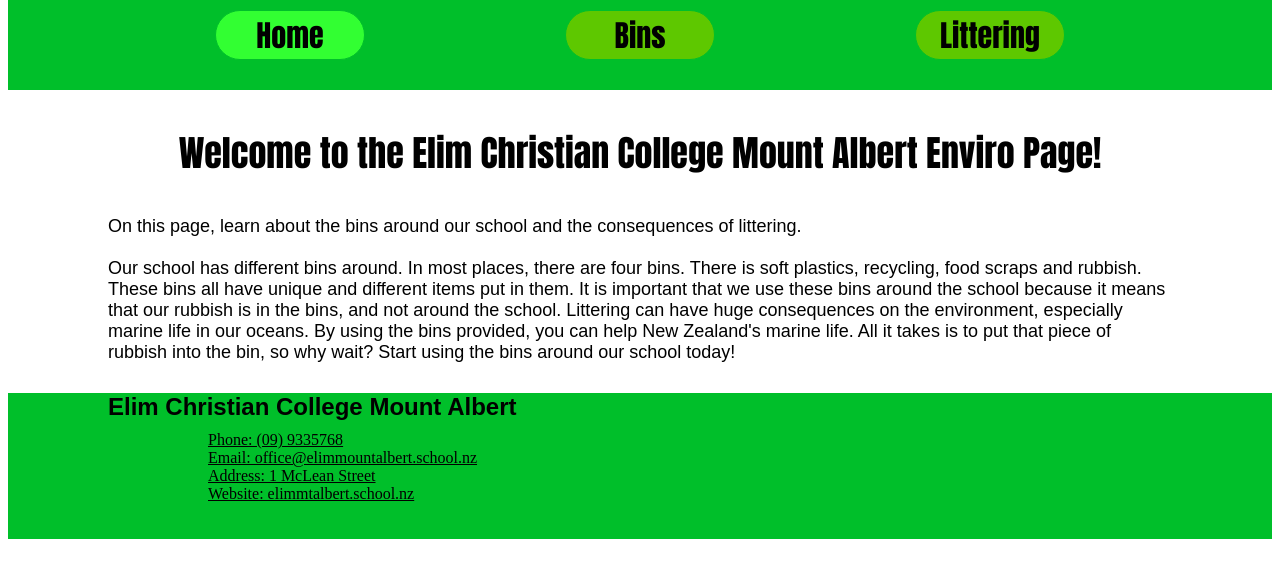
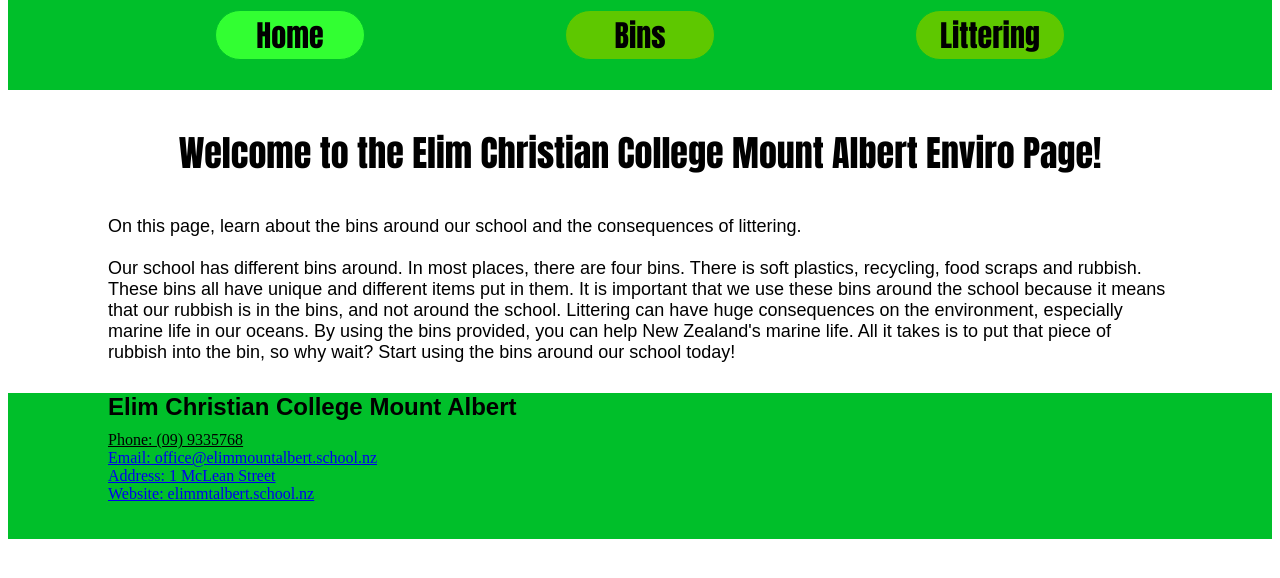
Before and after one commit to Isaac-Hydes/stackblitz-starters-drnrb42t, a website: page index.html in a window 1280 px wide. Shown: the part 126-704 px from the top of the page. Drawn offline with Linux system fonts and the light colour scheme; a web font is replaced by a local one.

Commit message:
margin left footer fix

```diff
--- a/index.html
+++ b/index.html
@@ -40,16 +40,16 @@
 <footer>
     <div class = 'footer'>
         <h5>Elim Christian College Mount Albert</h5>
-        <a class = 'footer'>
+        <a>
             Phone: (09) 9335768</a>
         <br>
-        <a href = formula1.com  class = 'footer'>
+        <a href = formula1.com>
             Email: office@elimmountalbert.school.nz</a>
         <br>
-        <a href = 'https://www.google.com/maps/place/Elim+Christian+College+Mt+Albert/@-36.8891302,174.7091791,663m/data=!3m2!1e3!4b1!4m6!3m5!1s0x6d0d46e7eb3b1ebf:0x7ee3361b9592acaf!8m2!3d-36.8891345!4d174.711754!16s%2Fg%2F11b6ntwdg9!5m1!1e1?entry=ttu&g_ep=EgoyMDI1MDYyMi4wIKXMDSoASAFQAw%3D%3D' class = 'footer'>
+        <a href = 'https://www.google.com/maps/place/Elim+Christian+College+Mt+Albert/@-36.8891302,174.7091791,663m/data=!3m2!1e3!4b1!4m6!3m5!1s0x6d0d46e7eb3b1ebf:0x7ee3361b9592acaf!8m2!3d-36.8891345!4d174.711754!16s%2Fg%2F11b6ntwdg9!5m1!1e1?entry=ttu&g_ep=EgoyMDI1MDYyMi4wIKXMDSoASAFQAw%3D%3D'>
             Address: 1 McLean Street</a>
         <br>
-        <a href = 'https://elimmtalbert.school.nz' class = 'footer'>
+        <a href = 'https://elimmtalbert.school.nz'>
             Website: elimmtalbert.school.nz</a>
         <br>
         <br>
```
